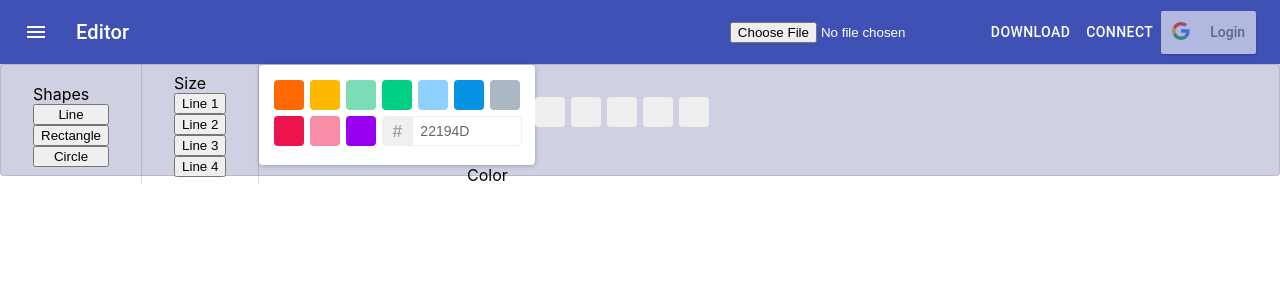
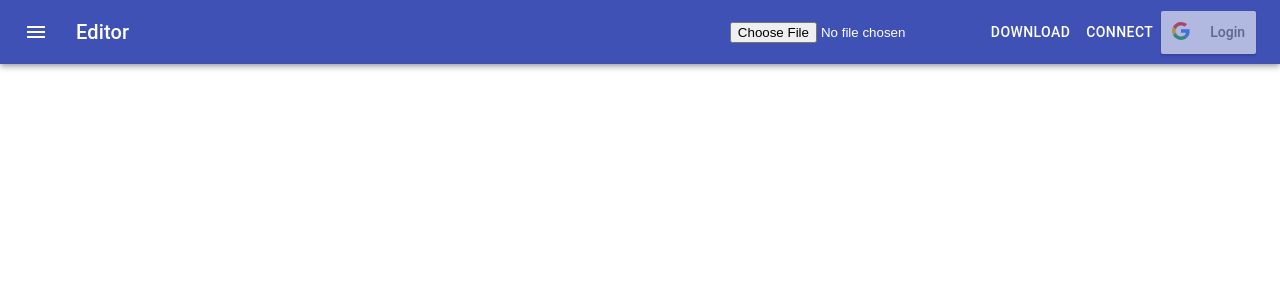
Before and after one commit to erik-ggg/map-modifier-client, a React (Create React App) app: page / in a window 1280 px wide. Shown: the top 300 px of the page. Built offline with nearby package versions, Linux system fonts and the light colour scheme.

Commit message:
set toolbar hide if not map

```diff
--- a/src/App.js
+++ b/src/App.js
@@ -434,6 +434,7 @@ const App = () => {
           />
         </Toolbar>
       </AppBar>
+      {haveMap && (
         <Grid
           container
           alignItems="center"
@@ -498,9 +499,7 @@ const App = () => {
             <div className={classes.colorsTitleClass}>Color</div>
           </div>
         </Grid>
-      {/* <div className={classes.drawToolbarContainer}>
-
-      </div> */}
+      )}
       <div className={classes.mapContainer} id="map-container">
         <img
           ref={(ref) => (image = ref)}
```
Lines whose indentation alone changed are shown as unchanged.
